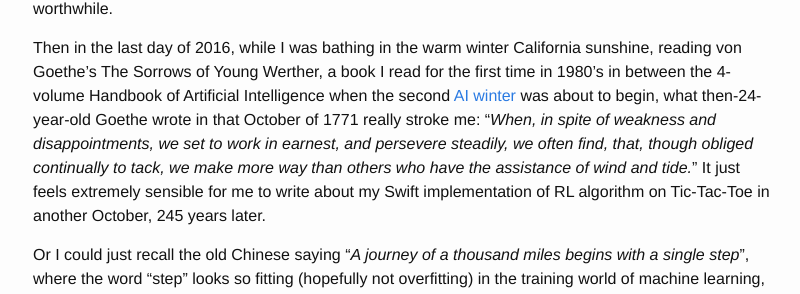
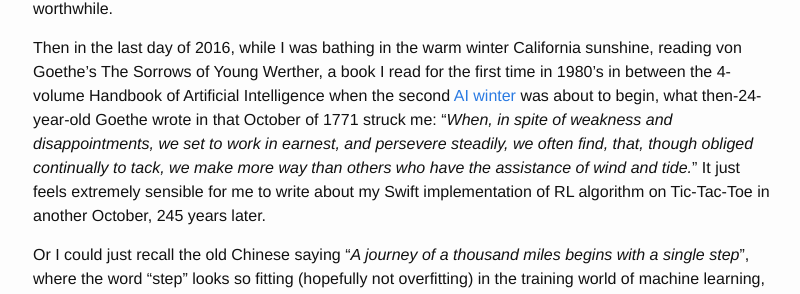
Before and after one commit to jeffxtang/jeffxtang.github.io, a Jekyll site: the page built from _posts/2017-01-06-reinforcement-learning-tic-tac-toe.md, in a window 1280 px wide and 900 px high, scrolled down 516 px. Shown: the part 173-467 px from the top of the window, without its empty margins (237-1037 px from the left). Built offline with Jekyll 4.4.1, drawn with Linux system fonts in a browser that asks for light colours; comment, search, counter and statistics services are not loaded.

Commit message:
typo fixed

```diff
--- a/_posts/2017-01-06-reinforcement-learning-tic-tac-toe.md
+++ b/_posts/2017-01-06-reinforcement-learning-tic-tac-toe.md
@@ -12,7 +12,7 @@ The idea of playing thousands of, or hundreds of thousands of, or even millions
 
 After I got the TD(0) algorithm implemented in Swift and witnessed some interesting and satisfactory testing results, I just moved on, trying to implement the TD(lambda) algorithm in TensorFlow, which I'll talk about in a future blog, and to build an iOS app that'd play a fun game called [Quarto](https://en.wikipedia.org/wiki/Quarto_(board_game)) and beat everyone because it'd become the best player after learning from playing lots of games against itself, just like TD-Gammon. I didn't think writing about my timid start with RL with Tic-Tac-Toe would be worthwhile.
 
-Then in the last day of 2016, while I was bathing in the warm winter California sunshine, reading von Goethe's The Sorrows of Young Werther, a book I read for the first time in 1980's in between the 4-volume Handbook of Artificial Intelligence when the second [AI winter](https://en.wikipedia.org/wiki/AI_winter) was about to begin, what then-24-year-old Goethe wrote in that October of 1771 really stroke me: "*When, in spite of weakness and disappointments, we set to work in earnest, and persevere steadily, we often find, that, though obliged continually to tack, we make more way than others who have the assistance of wind and tide.*" It just feels extremely sensible for me to write about my Swift implementation of RL algorithm on Tic-Tac-Toe in another October, 245 years later.
+Then in the last day of 2016, while I was bathing in the warm winter California sunshine, reading von Goethe's The Sorrows of Young Werther, a book I read for the first time in 1980's in between the 4-volume Handbook of Artificial Intelligence when the second [AI winter](https://en.wikipedia.org/wiki/AI_winter) was about to begin, what then-24-year-old Goethe wrote in that October of 1771 struck me: "*When, in spite of weakness and disappointments, we set to work in earnest, and persevere steadily, we often find, that, though obliged continually to tack, we make more way than others who have the assistance of wind and tide.*" It just feels extremely sensible for me to write about my Swift implementation of RL algorithm on Tic-Tac-Toe in another October, 245 years later.
 
 Or I could just recall the old Chinese saying "*A journey of a thousand miles begins with a single step*", where the word "step" looks so fitting (hopefully not overfitting) in the training world of machine learning, to justify writing this RL Tic-Tac-Toe blog.
 
```
